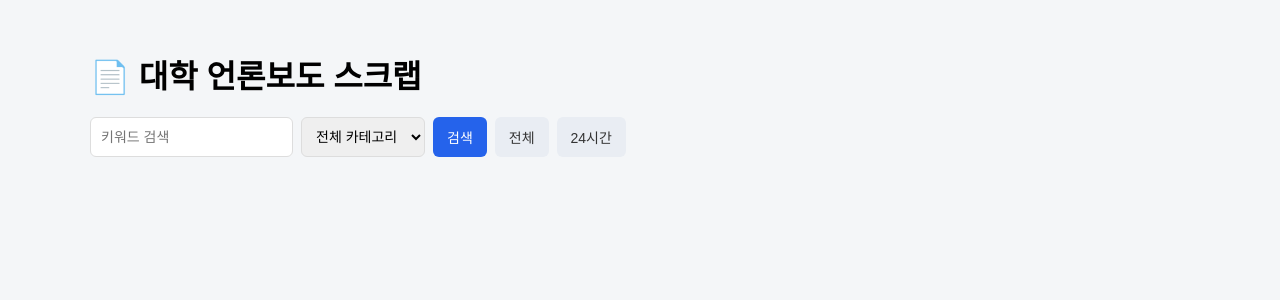
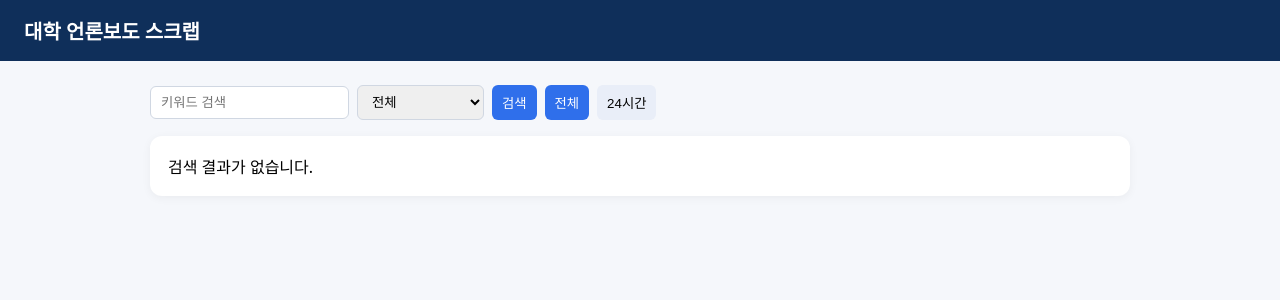
Before and after one commit to wnswns350212-cmyk/-, a Flask app: page / in a window 1280 px wide. Shown: the top 300 px of the page. Run offline with Flask 3, Linux system fonts and the light colour scheme.

Commit message:
Update index.html

```diff
--- a/templates/index.html
+++ b/templates/index.html
@@ -1,110 +1,51 @@
-<!DOCTYPE html>
+<!doctype html>
 <html lang="ko">
 <head>
-    <meta charset="UTF-8">
+<meta charset="utf-8">
 <title>대학 언론보도 스크랩</title>
 <style>
-        body {
-            font-family: "Apple SD Gothic Neo", "Noto Sans KR", sans-serif;
-            background: #f4f6f8;
-            margin: 0;
-            padding: 30px;
-        }
-        .container {
-            max-width: 1100px;
-            margin: auto;
-        }
-        h1 {
-            margin-bottom: 20px;
-        }
-        .search-bar {
-            display: flex;
-            gap: 8px;
-            margin-bottom: 20px;
-        }
-        input, select {
-            padding: 10px;
-            border: 1px solid #ddd;
-            border-radius: 6px;
-            font-size: 14px;
-        }
-        button {
-            padding: 10px 14px;
-            border-radius: 6px;
-            border: none;
-            cursor: pointer;
-            font-size: 14px;
-        }
-        .btn {
-            background: #e9edf3;
-            color: #333;
-        }
-        .btn.active {
-            background: #2563eb;
-            color: #fff;
-        }
-        .btn.primary {
-            background: #2563eb;
-            color: #fff;
-        }
-        .card {
-            background: #fff;
-            border-radius: 12px;
-            padding: 20px;
-            margin-bottom: 16px;
-        }
-        .meta {
-            font-size: 13px;
-            color: #666;
-            margin-bottom: 6px;
-        }
-        .title {
-            font-size: 18px;
-            font-weight: 700;
-            margin-bottom: 8px;
-        }
-        .summary {
-            font-size: 14px;
-            color: #333;
-            margin-bottom: 10px;
-        }
-        .origin {
-            font-size: 13px;
-            color: #2563eb;
-            text-decoration: none;
-        }
+body{font-family:system-ui;background:#f5f7fb;margin:0}
+.header{background:#0f2f5a;color:#fff;padding:16px 24px;font-size:20px;font-weight:700}
+.wrap{max-width:980px;margin:24px auto}
+.search{display:flex;gap:8px;align-items:center}
+input,select,button{padding:8px 10px;border-radius:6px;border:1px solid #d0d7e2}
+button.primary{background:#2f6feb;color:#fff;border:none}
+button.toggle{background:#e9eef8;border:none}
+button.active{background:#2f6feb;color:#fff}
+.card{background:#fff;border-radius:12px;padding:18px;margin-top:16px;box-shadow:0 2px 10px rgba(0,0,0,.05)}
+.meta{color:#6b7280;font-size:13px;margin-bottom:6px}
+.title{font-weight:700;font-size:18px;margin-bottom:6px}
+.desc{color:#374151}
+a.src{display:inline-block;margin-top:8px;color:#2f6feb;text-decoration:none;font-weight:600}
 </style>
 </head>
 <body>
-<div class="container">
-    <h1>📄 대학 언론보도 스크랩</h1>
-
-    <form class="search-bar" method="get">
-        <input type="text" name="query" placeholder="키워드 검색" value="{{ query }}">
+<div class="header">대학 언론보도 스크랩</div>
+<div class="wrap">
+<form method="get" class="search">
+  <input name="query" placeholder="키워드 검색" value="{{query}}">
   <select name="category">
-            <option value="전체" {{ 'selected' if category=='전체' else '' }}>전체 카테고리</option>
-            <option value="대학정책">대학정책</option>
-            <option value="입시">입시</option>
-            <option value="평생교육">평생교육</option>
-            <option value="기타">기타</option>
+    {% for c in categories %}
+    <option value="{{c}}" {% if c==category %}selected{% endif %}>{{c}}</option>
+    {% endfor %}
   </select>
-        <button class="btn primary">검색</button>
-
-        <button name="time" value="all"
-                class="btn {{ 'active' if time_filter=='all' else '' }}">전체</button>
-        <button name="time" value="24h"
-                class="btn {{ 'active' if time_filter=='24h' else '' }}">24시간</button>
+  <button class="primary">검색</button>
+  <button name="time" value="all" class="toggle {% if time_mode=='all' %}active{% endif %}">전체</button>
+  <button name="time" value="24h" class="toggle {% if time_mode=='24h' %}active{% endif %}">24시간</button>
 </form>
 
-    {% for a in articles %}
+{% if items|length == 0 %}
+  <div class="card">검색 결과가 없습니다.</div>
+{% endif %}
+
+{% for x in items %}
 <div class="card">
-        <div class="meta">{{ a.category }} | {{ a.date }}</div>
-        <div class="title">{{ a.title }}</div>
-        <div class="summary">{{ a.summary }}</div>
-        <a class="origin" href="{{ a.link }}" target="_blank">[원본]</a>
+  <div class="meta">{{x.pubDate.strftime('%Y.%m.%d %H:%M')}}</div>
+  <div class="title">{{x.title}}</div>
+  <div class="desc">{{x.desc}}</div>
+  <a class="src" href="{{x.link}}" target="_blank">[원본]</a>
 </div>
 {% endfor %}
-
 </div>
 </body>
 </html>
```
Lines whose indentation alone changed are shown as unchanged.
